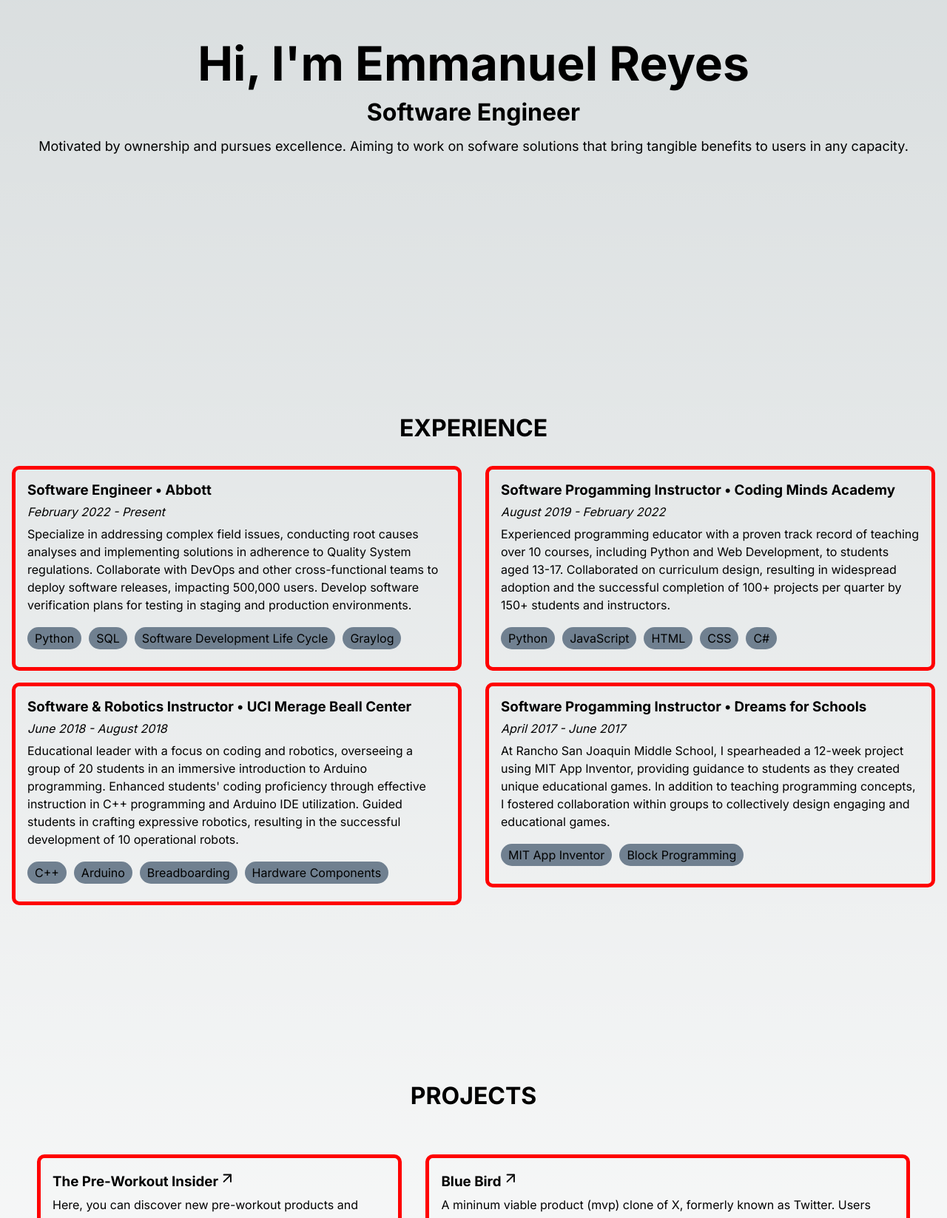
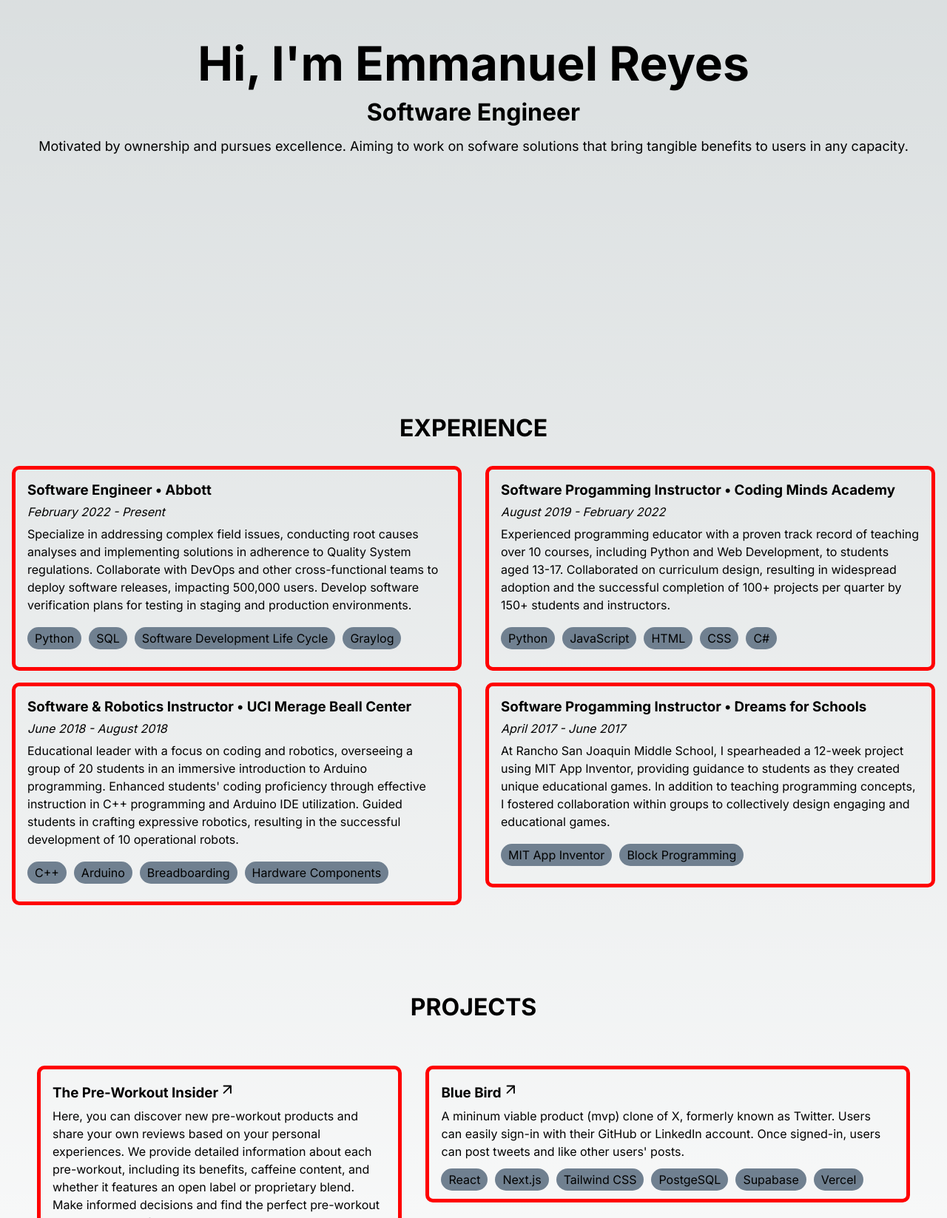
Before and after one commit to emmanuelreyes28/my-website, a Next.js app: page / in a window 1280 px wide. Shown: the part 273-1920 px from the top of the page at 74% size. Built offline with nearby package versions, Linux system fonts and the light colour scheme.

Commit message:
adjust experience container view height

```diff
--- a/app/styles/experience.module.css
+++ b/app/styles/experience.module.css
@@ -1,6 +1,6 @@
 .container{
     display: grid;
-    height: 100vh;
+    height: 85vh;
     margin-top: 2em;
     grid-template-columns: repeat(auto-fit, minmax(500px, 1fr));
     row-gap: 1rem;
```
